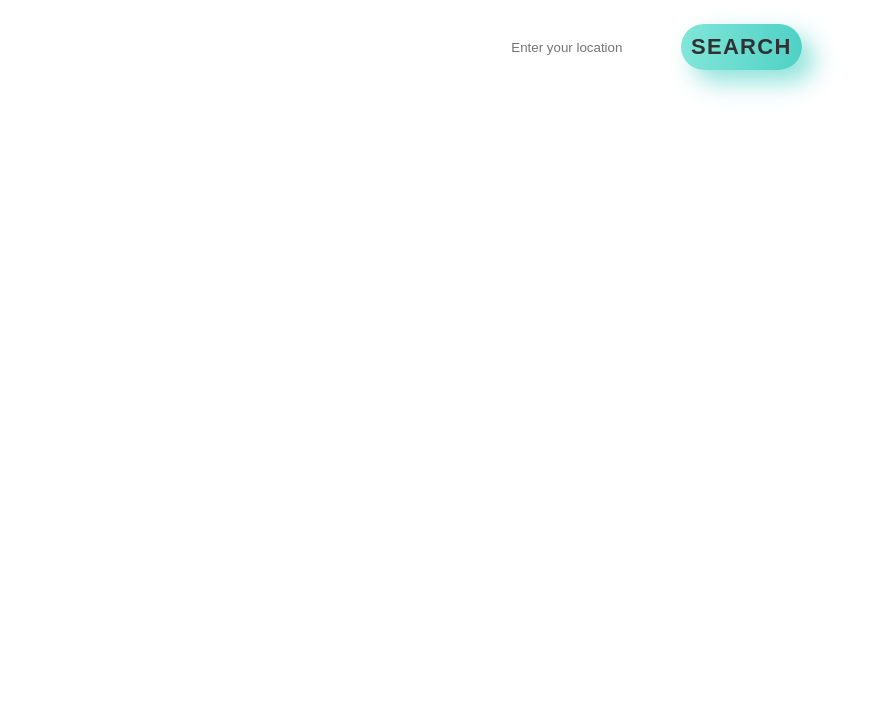
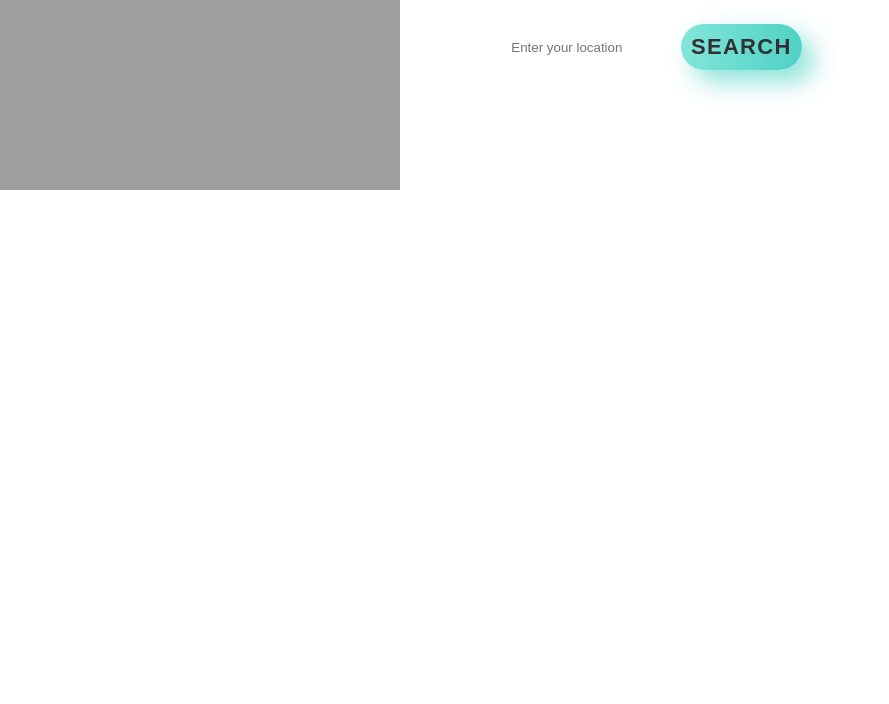
Before and after one commit to Ed0598/weather-app, a plain HTML site: page index.html in a window 1280 px wide. Shown: the part 110-814 px from the top of the page, without its empty margins (0-889 px from the left). Drawn offline with nearby package versions, Linux system fonts and the light colour scheme; the site is published under a folder, as on GitHub Pages, so addresses that start at the root find nothing.

Commit message:
correction background github pages

```diff
--- a/js/script.js
+++ b/js/script.js
@@ -25,12 +25,6 @@ button.addEventListener('click',()=>
         h2.textContent=nameCity
         let list= json.list
         console.log(json)
-
-         //jour + heure
-            /*let dayHour=document.createElement("p")
-            dayHour.classList.add("jouretheure")
-            dayHour.textContent= weekday[now.getDay()] + ", " + now.getHours()+ ":" + now.getMinutes()
-            div.appendChild(dayHour) a faire plus tard (rajouter heure en fonction de la où on se trouve dans le monde)*/
 
         let divCarte= document.createElement("div")
             divCarte.classList.add("carte")
--- a/scss/style.scss
+++ b/scss/style.scss
@@ -5,7 +5,7 @@
 }
 body
 {
-    background: url("/assets/background.jpg") no-repeat;
+    background: url("../assets/background.jpg") no-repeat;
     h1
     {
         margin:1em;
```
Also changed, not shown: css/style.css, 1 other file.
